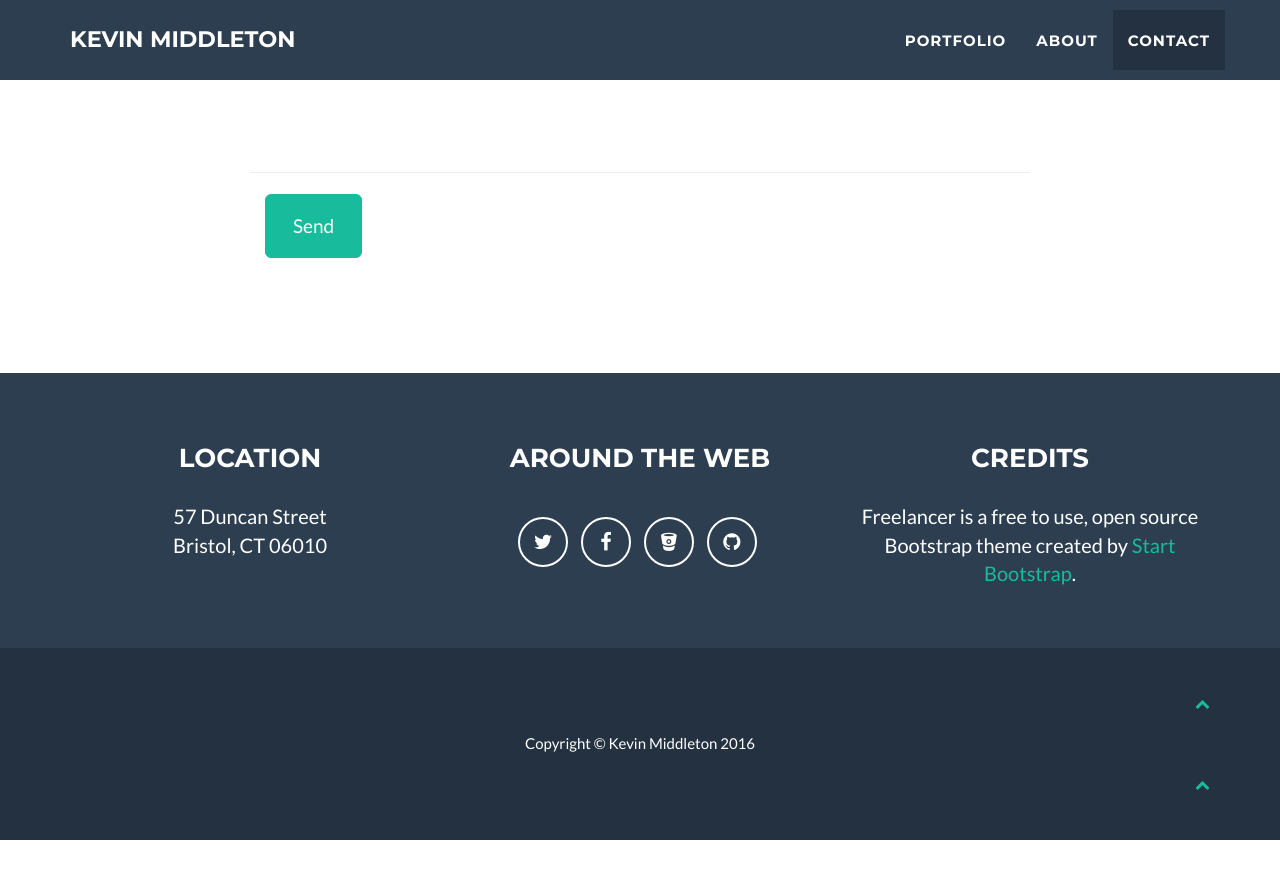
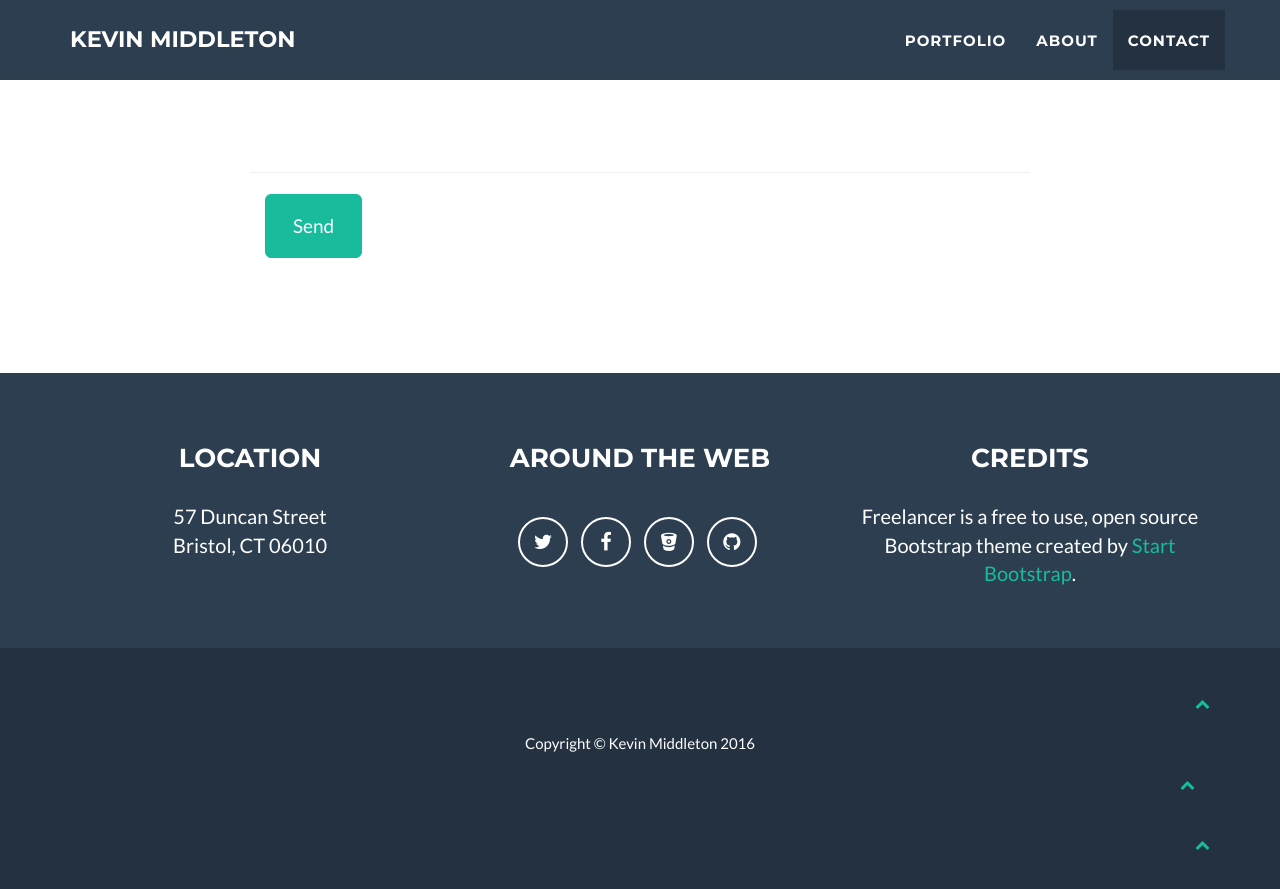
Before and after one commit to Link2999/Link2999.github.io, a Jekyll site: the page built from index.html, in a window 1280 px wide and 900 px high, scrolled down 2594 px. Shown: the top 889 px of the window. Built offline with Jekyll 4.4.1, drawn with Linux system fonts in a browser that asks for light colours; before the commit the page ends 3434 px from its top, so only the background shows below that.

Commit message:
Top Choice

```diff
--- a/_includes/footer.html
+++ b/_includes/footer.html
@@ -40,6 +40,13 @@
                     </div>
                     <div class="col-lg-12">
                         Copyright &copy; {{ site.footer.copyright }} 20{{ site.time | date: '%y' }}
+                                            <div class="collapse navbar-collapse" id="bs-example-navbar-collapse-1">
+                       <ul class="nav navbar-nav navbar-right">
+                       <li class="page-scroll">
+                          <a href="#page-top"><i class="fa fa-chevron-up"></i></a>
+                       </li>
+                       </ul>
+                    </div>
                     </div>
                        <div class="collapse navbar-collapse" id="bs-example-navbar-collapse-1">
                        <ul class="nav navbar-nav navbar-right">
```
